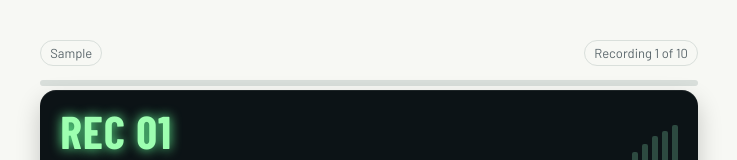
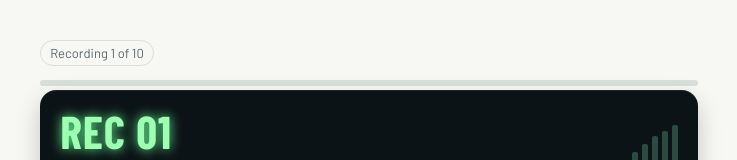
Before and after one commit to mtourkakis/elp, a plain HTML site: page index.html in a window 1280 px wide. Both pictures are taken after typing "Sample" into the empty fields and a click on the button "Start test". Shown: the top 160 px of the page, without its empty margins (271-1008 px from the left). Drawn offline with nearby package versions, Linux system fonts and the light colour scheme.

Commit message:
Hide candidate name during the test

```diff
--- a/index.html
+++ b/index.html
@@ -81,7 +81,7 @@ button:focus-visible,input:focus-visible,.opt:has(input:focus-visible){outline:3
   </section>
 
   <section id="test" hidden>
-    <div class="row" style="margin-top:0"><span class="tag" id="who"></span><span class="tag" id="count"></span></div>
+    <div class="row" style="margin-top:0"><span class="tag" id="who" hidden></span><span class="tag" id="count"></span></div>
     <div class="prog"><b id="progBar" style="width:0"></b></div>
     <div class="radio" id="radio">
       <div><div class="lcd" id="lcd">REC 01</div><div class="lcdsub" id="lcdsub">Press Play when ready</div></div>
```
